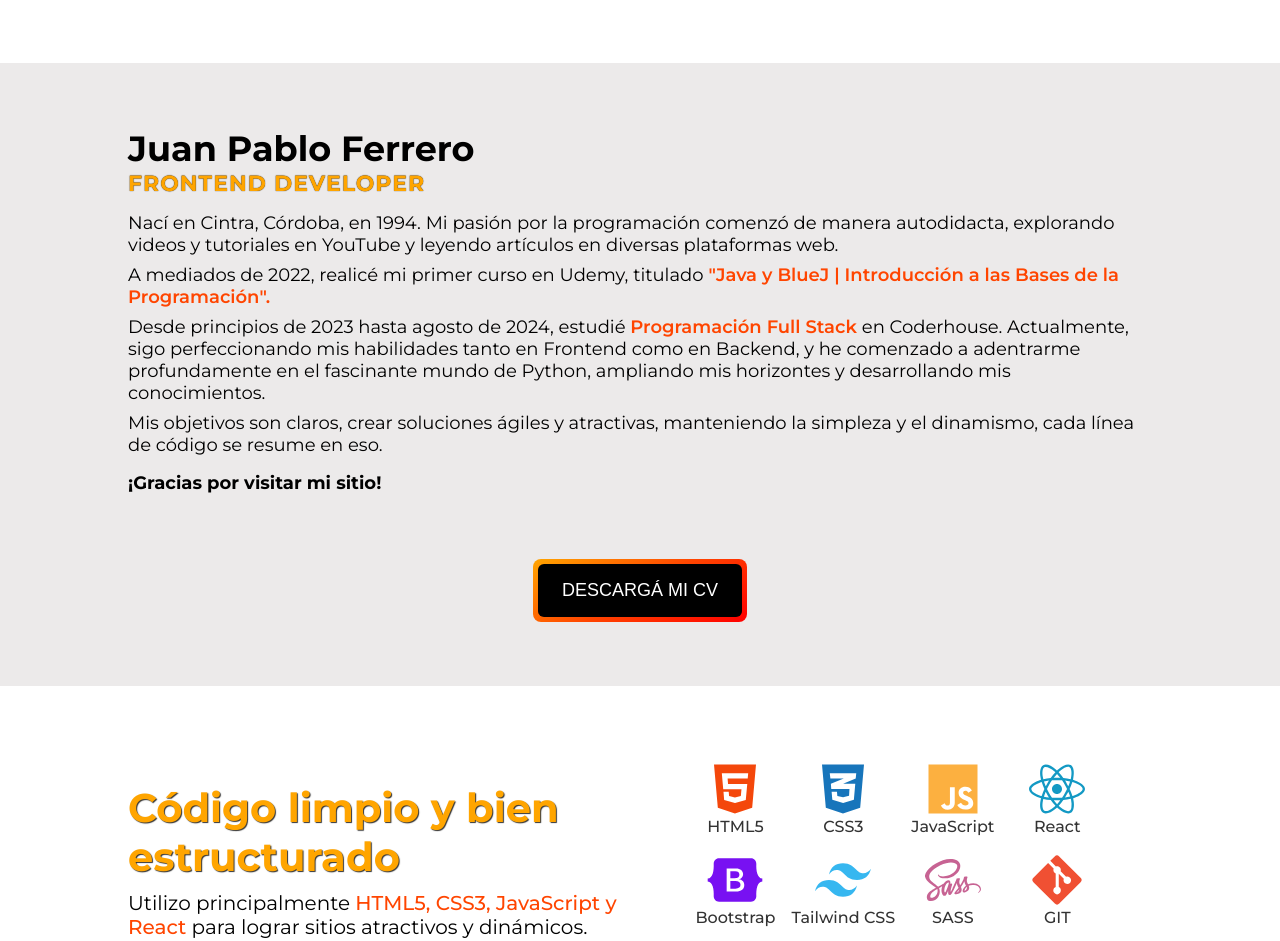
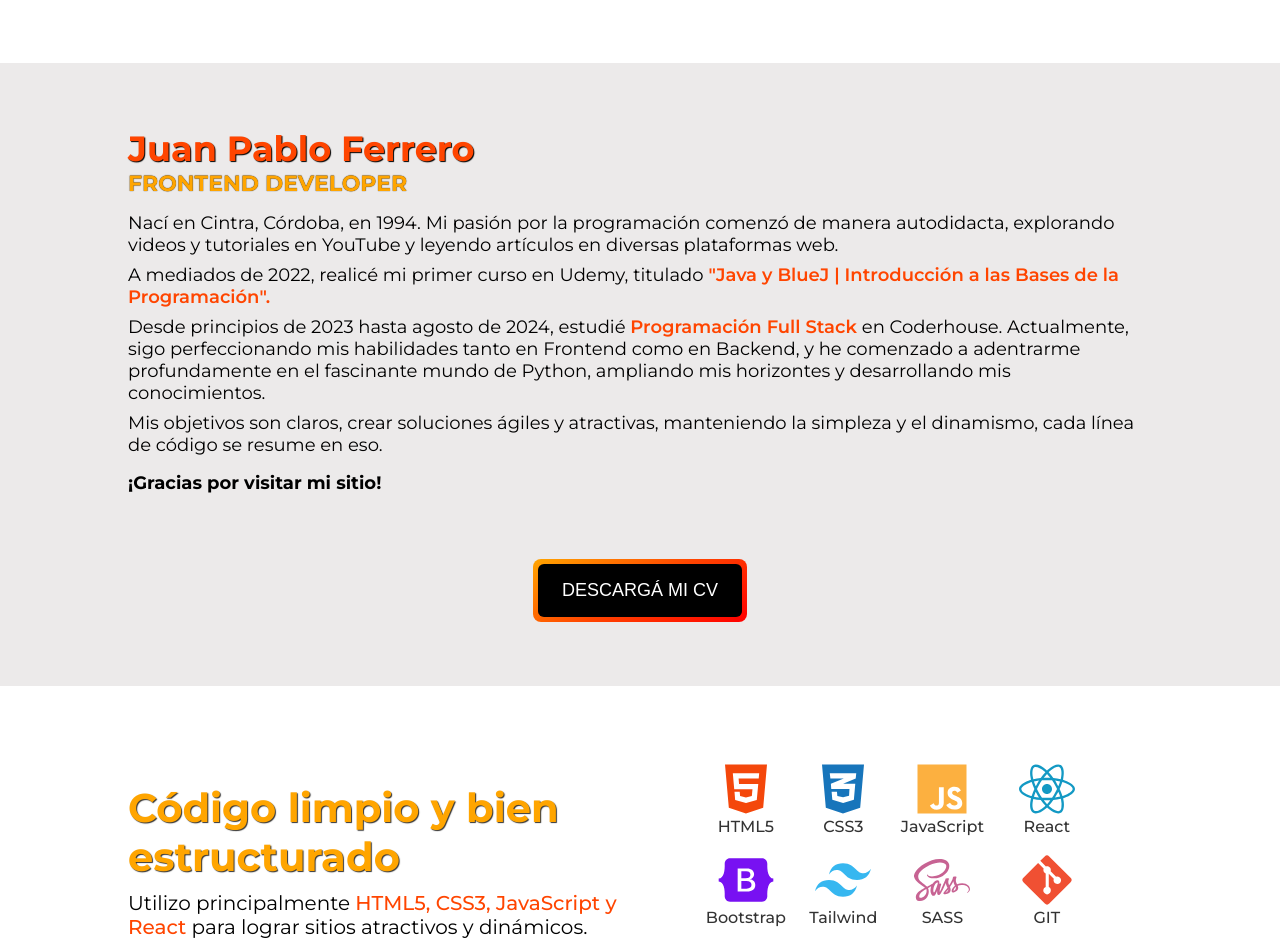
Before and after one commit to juanferrero13/juanFerrero, a React (Vite) app: page / in a window 1280 px wide. Shown: the part 1420-2361 px from the top of the page. Built offline with nearby package versions, Linux system fonts and the light colour scheme.

Commit message:
actualizacion formulario de contacto

```diff
--- a/src/components/AboutMe/AboutMe.module.css
+++ b/src/components/AboutMe/AboutMe.module.css
@@ -14,6 +14,8 @@
 
 .title {
   font-size: 35px;
+  text-shadow: 1px 1px 1px black;
+  color: orangered;
 }
 
 .subtitle {
@@ -21,7 +23,24 @@
   margin-bottom: 15px;
   color: orange;
   text-shadow: 0 0 1px black;
-  letter-spacing: 1px;
+  display: block;
+  white-space: nowrap;
+  border-right: 4px solid;
+  width: 19ch;
+  animation: typing 2.5s steps(19), blink 0.5s infinite step-end alternate;
+  overflow: hidden;
+}
+
+@keyframes typing {
+  from {
+    width: 0;
+  }
+}
+
+@keyframes blink {
+  50% {
+    border-color: transparent;
+  }
 }
 
 .paragraph {
--- a/src/components/Contact/Contact.jsx
+++ b/src/components/Contact/Contact.jsx
@@ -1,23 +1,24 @@
-import React, { useRef, useEffect } from 'react';
-import emailjs from '@emailjs/browser';
+import emailjs from '@emailjs/browser'
+import AOS from 'aos'
+import 'aos/dist/aos.css'
+import Swal from 'sweetalert2'
 import style from "./Contact.module.css"
-import Swal from 'sweetalert2';
-import AOS from 'aos';
-import 'aos/dist/aos.css';
+import { useEffect } from 'react'
+import { useRef } from 'react'
 
 export const Contact = () => {
     const form = useRef()
 
     useEffect(() => {
-        AOS.init();
-    }, []);
+        AOS.init()
+    }, [])
 
     const sendEmail = (e) => {
         e.preventDefault()
 
         emailjs
-            .sendForm('service_llodtzc', 'template_dh69f2e', form.current, {
-                publicKey: '-lDCNe35xXTB_aLO-',
+            .sendForm('service_7awhj8o', 'template_kzyt53g', form.current, {
+                publicKey: 'ikYHRE2dqzoRV3q1r',
             })
             .then(
                 () => {
@@ -35,7 +36,19 @@ export const Contact = () => {
                     form.current.reset()
                 },
                 (error) => {
-                    console.log('Error', error.text)
+                    console.error('Error', error.text)
+                    Swal.fire({
+                        position: "top-end",
+                        icon: "error",
+                        title: "Error al enviar el mensaje, intente mas tarde",
+                        showConfirmButton: false,
+                        timer: 2000,
+                        customClass: {
+                            title: style.titleAlert,
+                            icon: style.icon
+                        }
+                    })
+                    form.current.reset()
                 },
             )
     }
--- a/src/components/Technology/Technology.jsx
+++ b/src/components/Technology/Technology.jsx
@@ -32,7 +32,7 @@ export const Technology = () => {
                 <div className={`${style.logoContainer} ${style.logoContainerJs}`}><IoLogoJavascript className={style.logo} /><p>JavaScript</p></div>
                 <div className={`${style.logoContainer} ${style.logoContainerReact}`}><FaReact className={style.logo} /><p>React</p></div>
                 <div className={`${style.logoContainer} ${style.logoContainerBootstrap}`}><FaBootstrap className={style.logo} /><p>Bootstrap</p></div>
-                <div className={`${style.logoContainer} ${style.logoContainerTailwind}`}><SiTailwindcss className={style.logo} /><p>Tailwind CSS</p></div>
+                <div className={`${style.logoContainer} ${style.logoContainerTailwind}`}><SiTailwindcss className={style.logo} /><p>Tailwind</p></div>
                 <div className={`${style.logoContainer} ${style.logoContainerSass}`}><FaSass className={style.logo} /><p>SASS</p></div>
                 <div className={`${style.logoContainer} ${style.logoContainerGit}`}><FaGitAlt className={style.logo} /><p>GIT</p></div>
                 <div className={`${style.logoContainer} ${style.logoContainerGithub}`}><FaGithub className={style.logo} /><p>GitHub</p></div>
```
Also changed, not shown: 1 other file (tests, documents, lock files or other folders).
